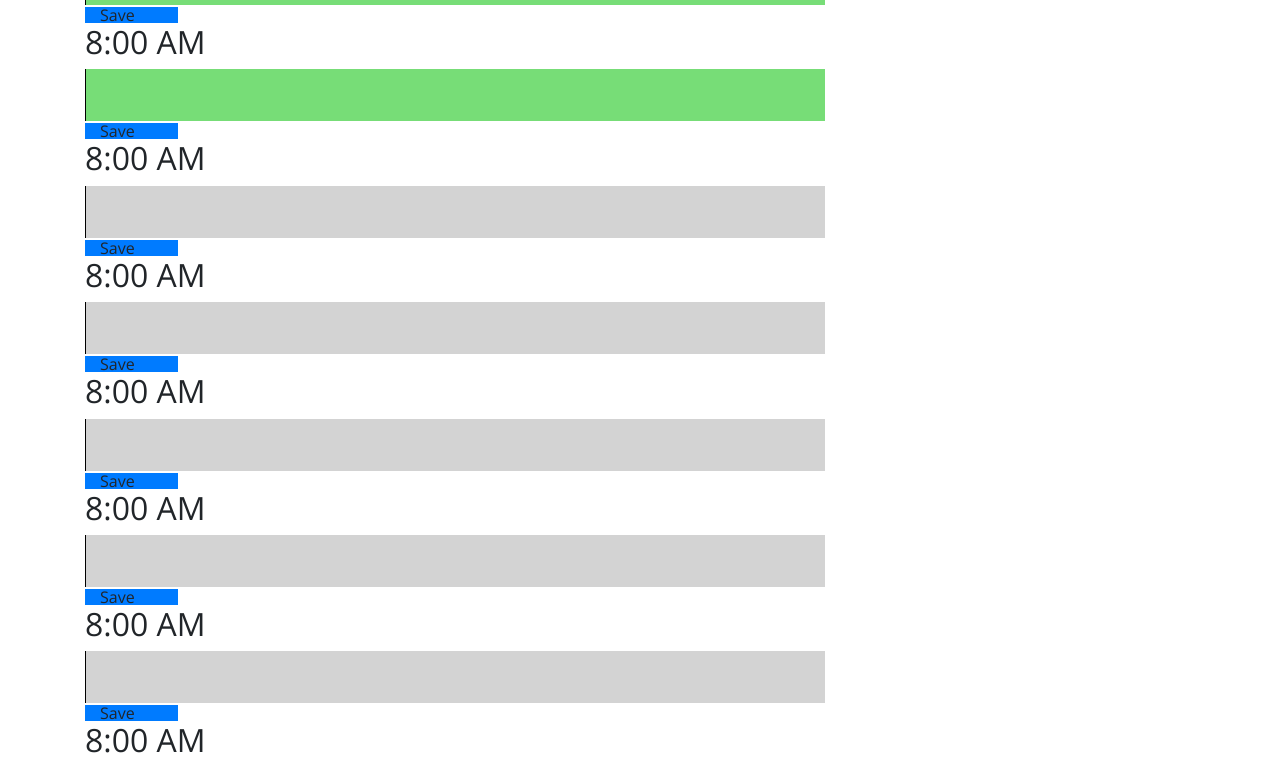
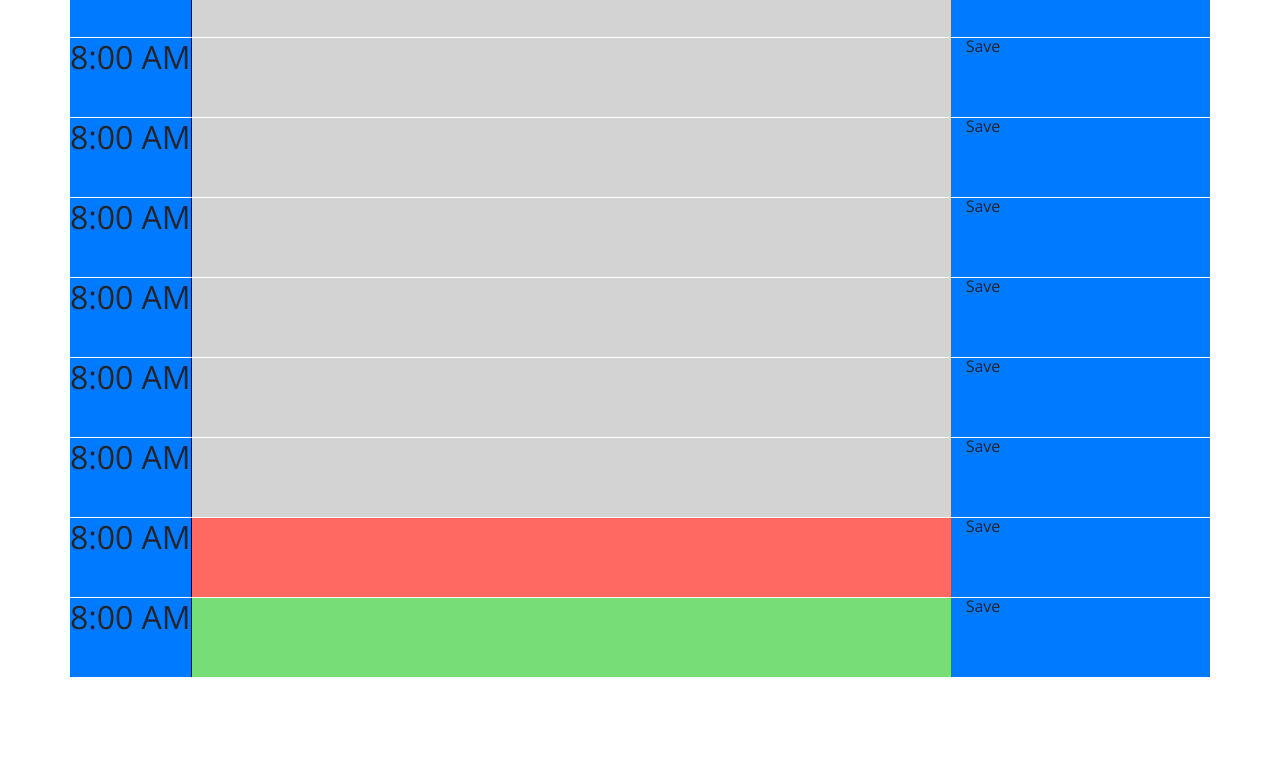
Before and after one commit to huntersteffner/Work-Day-Scheduler, a website: page index.html in a window 1280 px wide. Shown: the part 779-1544 px from the top of the page. After the commit the page ends 1456 px from the top, so only its background shows below. Drawn offline with nearby package versions, Linux system fonts and the light colour scheme.

Commit message:
Modified IDs in schedule. Fully dynamic now

```diff
--- a/Assets/script.js
+++ b/Assets/script.js
@@ -12,7 +12,7 @@ const nine = $('#nine')
 
 const date = moment().format('dddd: MMMM Do, YYYY')
 const time = moment().format('h:mm:ss a')
-const hourOfDay = moment().format('h')
+const hourOfDay = moment().hour()
 const amOrPM = moment().format('a')
 console.log(hourOfDay, amOrPM)
 
--- a/index.html
+++ b/index.html
@@ -30,74 +30,74 @@
     </header>
     <div class="container">
       <!-- Timeblocks go here -->
-      <div class="hour-marker" id="8" class="row bg-primary">
+      <div class="hour-marker row bg-primary" id="8">
         <div><h2>8:00 AM</h2></div>
         <textarea class="col-8" id="8text"></textarea>
         <div class="save col-1 bg-primary">Save</div>
       </div>
-      <div class="hour-marker" id="9" class="row bg-primary">
+      <div class="hour-marker row bg-primary" id="9">
         <div><h2>8:00 AM</h2></div>
         <textarea class="col-8" id="9text"></textarea>
         <div class="save col-1 bg-primary">Save</div>
       </div>
-      <div class="hour-marker" id="10" class="row bg-primary">
+      <div class="hour-marker row bg-primary" id="10">
         <div><h2>8:00 AM</h2></div>
         <textarea class="past col-8" id="10text"></textarea>
         <div class="save col-1 bg-primary">Save</div>
       </div>
-      <div class="hour-marker" id="11" class="row bg-primary">
+      <div class="hour-marker row bg-primary" id="11">
         <div><h2>8:00 AM</h2></div>
         <textarea class="past col-8" id="11text"></textarea>
         <div class="save col-1 bg-primary">Save</div>
       </div>
-      <div class="hour-marker" id="12" class="row bg-primary">
+      <div class="hour-marker row bg-primary" id="12">
         <div><h2>8:00 AM</h2></div>
         <textarea class="past col-8" id="12text"></textarea>
         <div class="save col-1 bg-primary">Save</div>
       </div>
-      <div class="hour-marker" id="1" class="row bg-primary">
+      <div class="hour-marker row bg-primary" id="13">
         <div><h2>8:00 AM</h2></div>
-        <textarea class="past col-8" id="1text"></textarea>
+        <textarea class="past col-8" id="13text"></textarea>
         <div class="save col-1 bg-primary">Save</div>
       </div>
-      <div class="hour-marker" id="2" class="row bg-primary">
+      <div class="hour-marker row bg-primary" id="14">
         <div><h2>8:00 AM</h2></div>
-        <textarea class="past col-8" id="2text"></textarea>
+        <textarea class="past col-8" id="14text"></textarea>
         <div class="save col-1 bg-primary">Save</div>
       </div>
-      <div class="hour-marker" id="3" class="row bg-primary">
+      <div class="hour-marker row bg-primary" id="15">
         <div><h2>8:00 AM</h2></div>
-        <textarea class="past col-8" id="3text"></textarea>
+        <textarea class="past col-8" id="15text"></textarea>
         <div class="save col-1 bg-primary">Save</div>
       </div>
-      <div class="hour-marker" id="4" class="row bg-primary">
+      <div class="hour-marker row bg-primary" id="16">
         <div><h2>8:00 AM</h2></div>
-        <textarea class="past col-8" id="4text"></textarea>
+        <textarea class="past col-8" id="16text"></textarea>
         <div class="save col-1 bg-primary">Save</div>
       </div>
-      <div class="hour-marker" id="5" class="row bg-primary">
+      <div class="hour-marker row bg-primary" id="17">
         <div><h2>8:00 AM</h2></div>
-        <textarea class="past col-8" id="5text"></textarea>
+        <textarea class="past col-8" id="17text"></textarea>
         <div class="save col-1 bg-primary">Save</div>
       </div>
-      <div class="hour-marker" id="6" class="row bg-primary">
+      <div class="hour-marker row bg-primary" id="18">
         <div><h2>8:00 AM</h2></div>
-        <textarea class="past col-8" id="6text"></textarea>
+        <textarea class="past col-8" id="18text"></textarea>
         <div class="save col-1 bg-primary">Save</div>
       </div>
-      <div class="hour-marker" id="7" class="row bg-primary">
+      <div class="hour-marker row bg-primary" id="19">
         <div><h2>8:00 AM</h2></div>
-        <textarea class="past col-8" id="7text"></textarea>
+        <textarea class="past col-8" id="19text"></textarea>
         <div class="save col-1 bg-primary">Save</div>
       </div>
-      <div class="hour-marker" id="8" class="row bg-primary">
+      <div class="hour-marker row bg-primary" id="20">
         <div><h2>8:00 AM</h2></div>
-        <textarea class="past col-8" id="8text"></textarea>
+        <textarea class="past col-8" id="20text"></textarea>
         <div class="save col-1 bg-primary">Save</div>
       </div>
-      <div class="hour-marker" id="9" class="row bg-primary">
+      <div class="hour-marker row bg-primary" id="21">
         <div><h2>8:00 AM</h2></div>
-        <textarea class="past col-8" id="9text"></textarea>
+        <textarea class="past col-8" id="21text"></textarea>
         <div class="save col-1 bg-primary">Save</div>
       </div>
     </div>
```
